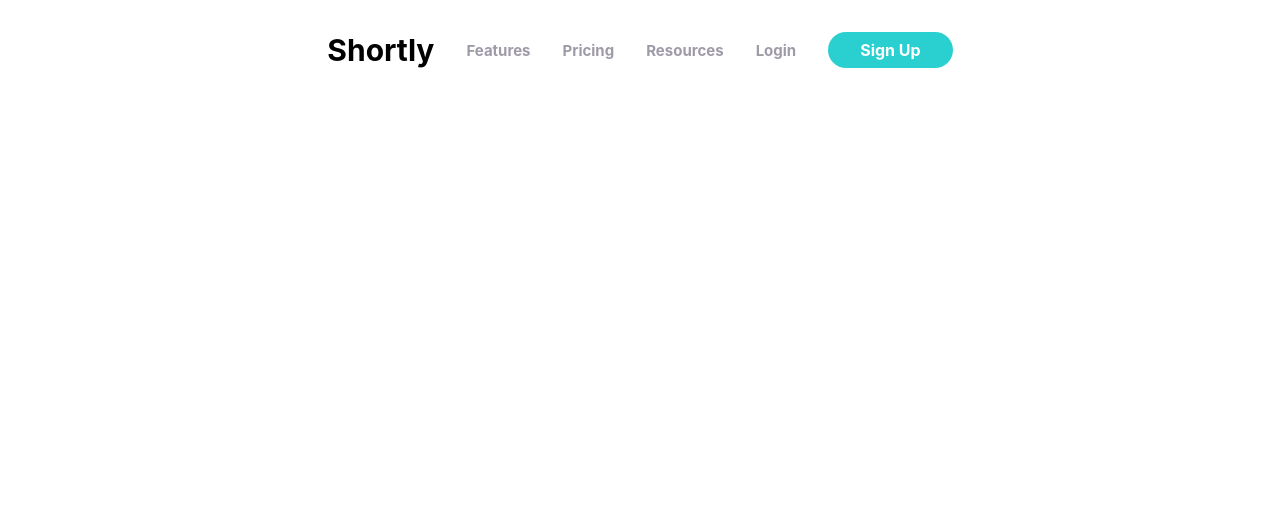
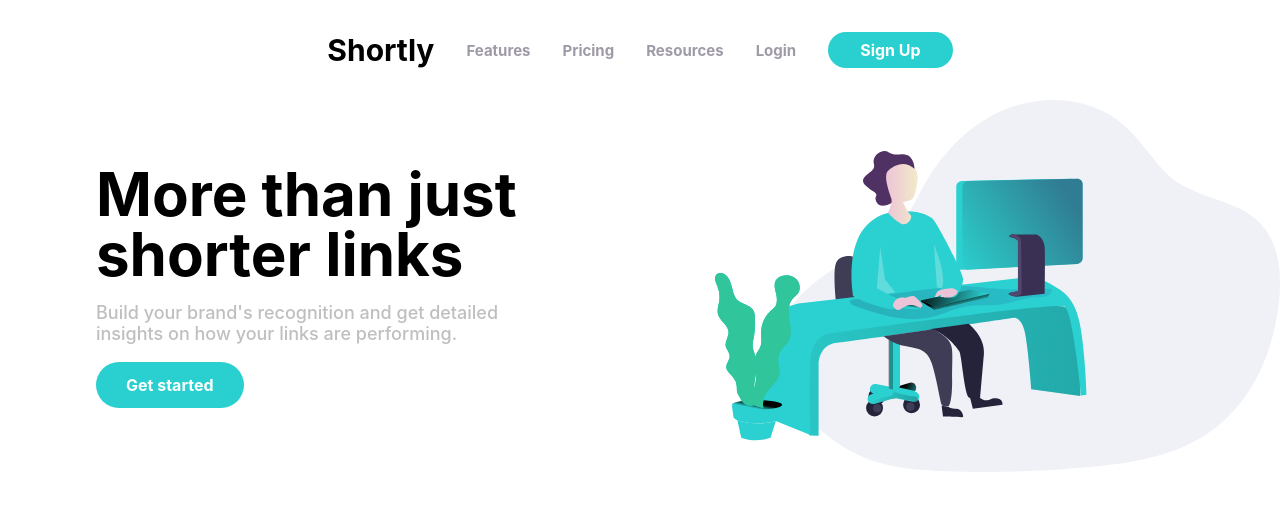
Before and after one commit to chrysellia/api-shorter-links, a React (Create React App) app in the folder website/: page / in a window 1280 px wide. Shown: the top 510 px of the page. Built offline with nearby package versions, Linux system fonts and the light colour scheme.

Commit message:
Hero component created

```diff
--- a/website/src/App.js
+++ b/website/src/App.js
@@ -1,11 +1,13 @@
 import React from 'react'
 import './App.scss';
 import Navbar from './Components/Navbar/Navbar.component';
+import Hero from './Components/Hero/Hero.component';
 
 const App = () => {
   return (
     <div>
       <Navbar/>
+      <Hero/>
     </div>
   )
 }
--- /dev/null
+++ b/website/src/Components/Hero/Hero.component.js
@@ -0,0 +1,29 @@
+import React from 'react'
+import './Hero.style.scss'
+
+const Hero = () => {
+    return (
+        <div className="hero-component">
+            <div className="hero-wrapper">
+                <div className="hero-content">
+                    <div className="main-content">More than just shorter links</div>
+                    <div className="content-description">
+                        <p>
+                            Build your brand's recognition and get detailed <br/>
+                            insights on how your links are performing.
+                        </p>
+                    </div>
+                    <div className="content-button">
+                        <div className="button-text">Get started</div>
+                    </div>
+                </div>
+
+                <div className="hero-image">
+                    <img src="images/illustration-working.svg"/>
+                </div>
+            </div>
+        </div>
+    )
+}
+
+export default Hero
--- /dev/null
+++ b/website/src/Components/Hero/Hero.style.scss
@@ -0,0 +1,41 @@
+.hero-component {
+    .hero-wrapper {
+        display: flex;
+
+        .hero-content {
+            flex: auto;
+            padding-left: 6rem;
+            padding-top: 4rem;
+
+            .main-content {
+                font-size: 60px;
+                font-weight: 700;
+                line-height: 1;
+            }
+
+            .content-description {
+                color: hsl(0, 0%, 75%);
+                font-size: 18px;
+                font-weight: 500;
+            }
+
+            .content-button {
+                .button-text {
+                    background-color: hsl(180, 66%, 49%);
+                    border-radius: 3rem;
+                    padding: 0.8rem 0.8rem;
+                    width: 122px;
+                    color: white;
+                    text-align: center;
+                    font-weight: 700;
+                }
+            }
+        }
+
+        .hero-image {
+            img {
+                width: 100%;
+            }
+        }
+    }
+}
```
